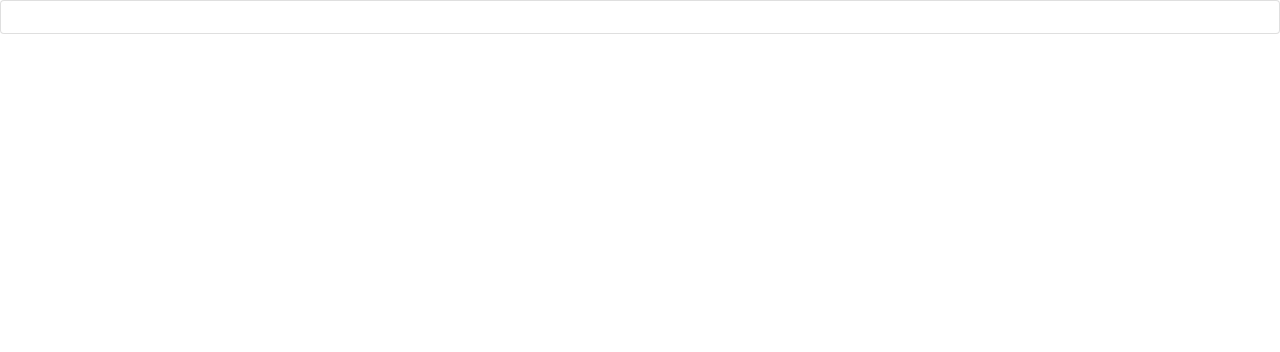
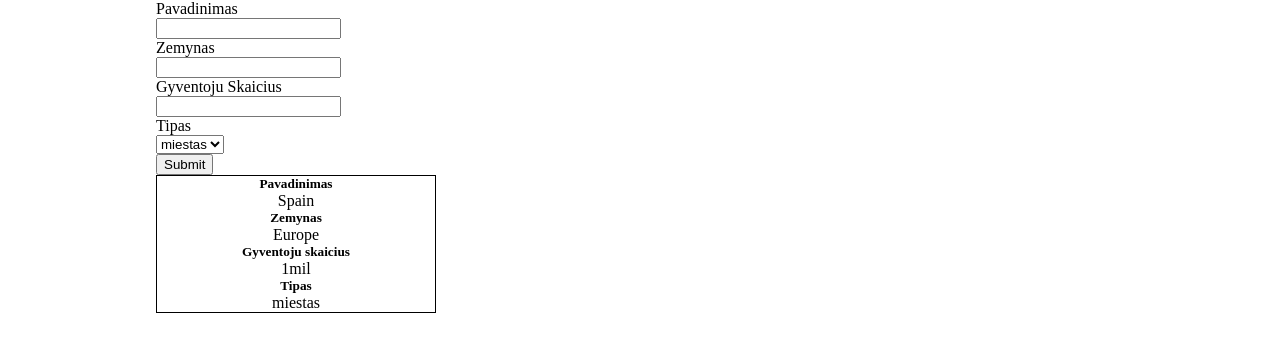
Before and after one commit to lukas-anci/countriesAndTows, a React (Create React App) app in the folder client/: page / in a window 1280 px wide. Shown: the top 352 px of the page. Built offline with nearby package versions, Linux system fonts and the light colour scheme.

Commit message:
basic form and card done, start with back end

```diff
--- a/client/package.json
+++ b/client/package.json
@@ -6,7 +6,6 @@
     "@testing-library/jest-dom": "^5.14.1",
     "@testing-library/react": "^11.2.7",
     "@testing-library/user-event": "^12.8.3",
-    "bootstrap": "^5.0.2",
     "react": "^17.0.2",
     "react-dom": "^17.0.2",
     "react-scripts": "4.0.3",
--- a/client/src/App.css
+++ b/client/src/App.css
@@ -2,3 +2,14 @@
   box-sizing: border-box;
   margin: 0;
 }
+.App {
+  padding-left: 1em;
+  padding-right: 1em;
+  max-width: 1000px;
+  margin: 0 auto;
+}
+.card {
+  width: 280px;
+  border: 1px solid black;
+  text-align: center;
+}
--- a/client/src/App.jsx
+++ b/client/src/App.jsx
@@ -1,11 +1,13 @@
 import './App.css';
 import React, { Component } from 'react';
 import Card from './components/card';
+import Form from './components/form';
 class App extends Component {
   state = {};
   render() {
     return (
       <div className="App">
+        <Form />
         <Card />
       </div>
     );
--- a/client/src/components/card.jsx
+++ b/client/src/components/card.jsx
@@ -4,7 +4,12 @@ class Card extends Component {
   render() {
     return (
       <div className="card">
-        <div className="card-body"></div>
+        <div className="card-body">
+          <h5 class="card-title">Pavadinimas</h5> <span>Spain</span>
+          <h5 class="card-title">Zemynas</h5> <span>Europe</span>
+          <h5 class="card-title">Gyventoju skaicius</h5> <span>1mil</span>
+          <h5 class="card-title">Tipas</h5> <span>miestas</span>
+        </div>
       </div>
     );
   }
--- /dev/null
+++ b/client/src/components/form.jsx
@@ -0,0 +1,34 @@
+import React, { Component } from 'react';
+class Form extends Component {
+  state = {};
+  render() {
+    return (
+      <div>
+        <form action="">
+          <label htmlFor="Pavadinimas">Pavadinimas</label>
+          <br />
+          <input type="text" name="" id="" />
+          <br />
+          <label htmlFor="Zemynas">Zemynas</label>
+          <br />
+          <input type="text" name="" id="" />
+          <br />
+          <label htmlFor="Gyventoju Skaicius">Gyventoju Skaicius</label>
+          <br />
+          <input type="text" name="" id="" />
+          <br />
+          <label htmlFor="Tipas">Tipas</label>
+          <br />
+          <select name="tipas" id="">
+            <option value="miestas">miestas</option>
+            <option value="salis">salis</option>
+          </select>
+          <br />
+          <button type="submit">Submit</button>
+        </form>
+      </div>
+    );
+  }
+}
+
+export default Form;
--- a/client/src/index.js
+++ b/client/src/index.js
@@ -1,6 +1,6 @@
 import React from 'react';
 import ReactDOM from 'react-dom';
-import 'bootstrap/dist/css/bootstrap.min.css';
+// import 'bootstrap/dist/css/bootstrap.min.css';
 import App from './App';
 
 ReactDOM.render(
```
Also changed, not shown: package.json (added, +19 -0 lines), 1 other file (tests, documents, lock files or other folders).
